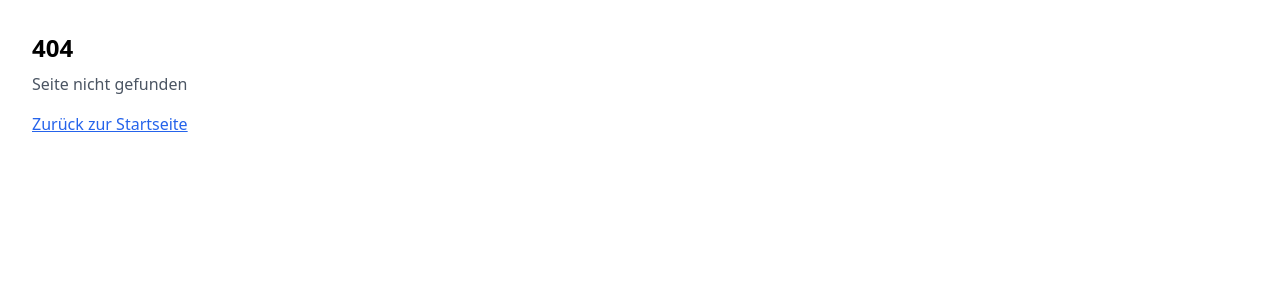
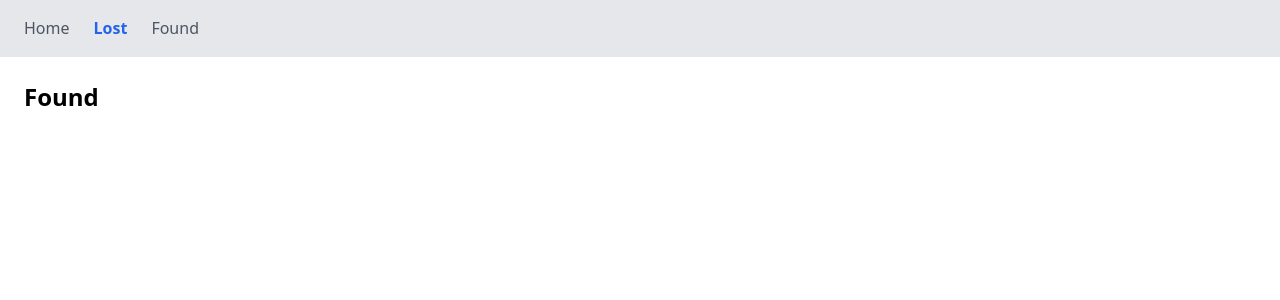
Before and after one commit to DavidNesterovic/lost-and-found-dornbirn, a React (Vite) app: page /found in a window 1280 px wide. Before the commit this address had no page. Shown: the top 300 px of the page. Built offline with nearby package versions, Linux system fonts and the light colour scheme; the HTML template or start-up script is replaced by a standard one.

Commit message:
lost and found page

```diff
--- a/src/App.tsx
+++ b/src/App.tsx
@@ -1,6 +1,8 @@
 import { Routes, Route } from 'react-router-dom'
 import Home from './pages/Home'
 import NotFound from './pages/NotFound'
+import Found from "./pages/Found.tsx";
+import Lost from "./pages/Lost.tsx";
 import MainLayout from './layouts/MainLayout'
 
 const App = () => {
@@ -8,6 +10,8 @@ const App = () => {
         <Routes>
             <Route element={<MainLayout />}>
                 <Route path="/" element={<Home />} />
+                <Route path="/lost" element={<Lost />} />
+                <Route path="/found" element={<Found />} />
             </Route>
 
             <Route path="*" element={<NotFound />} />
--- /dev/null
+++ b/src/pages/Found.tsx
@@ -0,0 +1,9 @@
+const Home = () => {
+    return (
+        <div>
+            <h1 className="text-2xl font-bold">Found</h1>
+        </div>
+    )
+}
+
+export default Home
--- a/src/pages/Home.tsx
+++ b/src/pages/Home.tsx
@@ -1,6 +1,6 @@
 const Home = () => {
     return (
-        <div className="p-8">
+        <div>
             <h1 className="text-2xl font-bold">Home</h1>
             <p className="mt-2 text-gray-600">
                 Fortnite
--- /dev/null
+++ b/src/pages/Lost.tsx
@@ -0,0 +1,9 @@
+const Home = () => {
+    return (
+        <div>
+            <h1 className="text-2xl font-bold">Lost</h1>
+        </div>
+    )
+}
+
+export default Home
```
